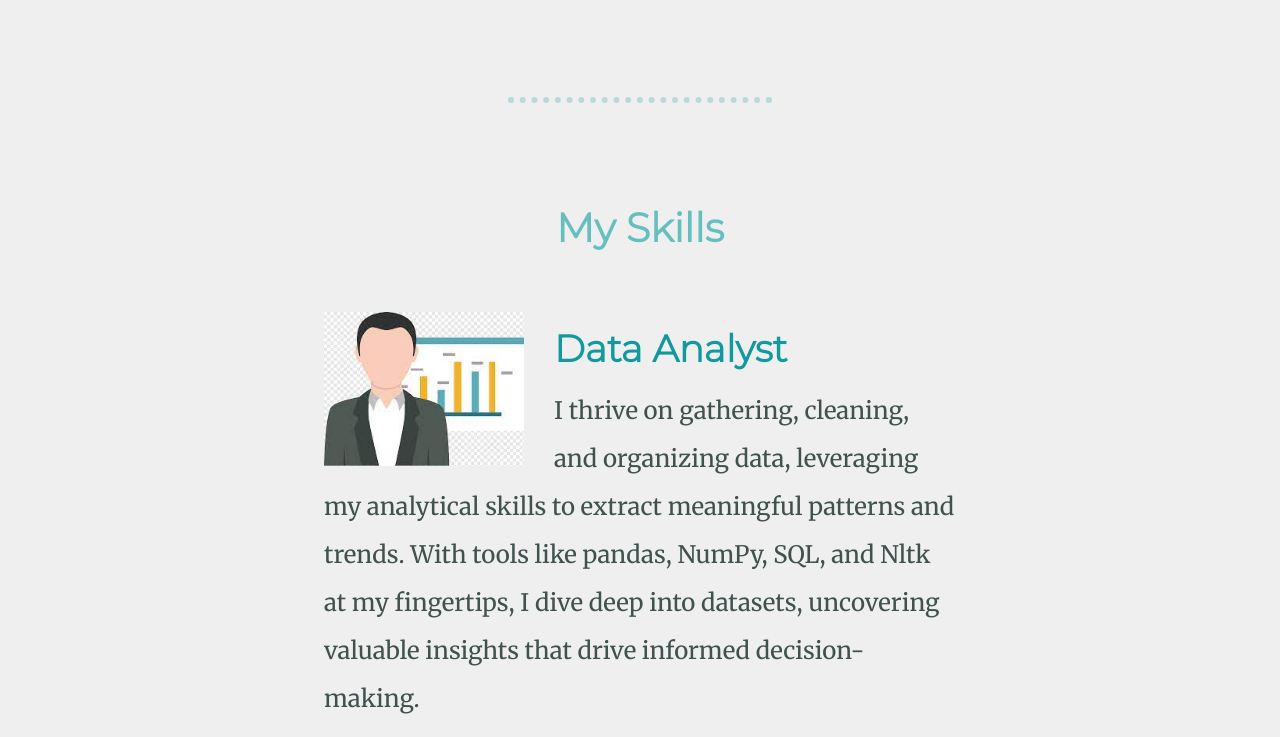
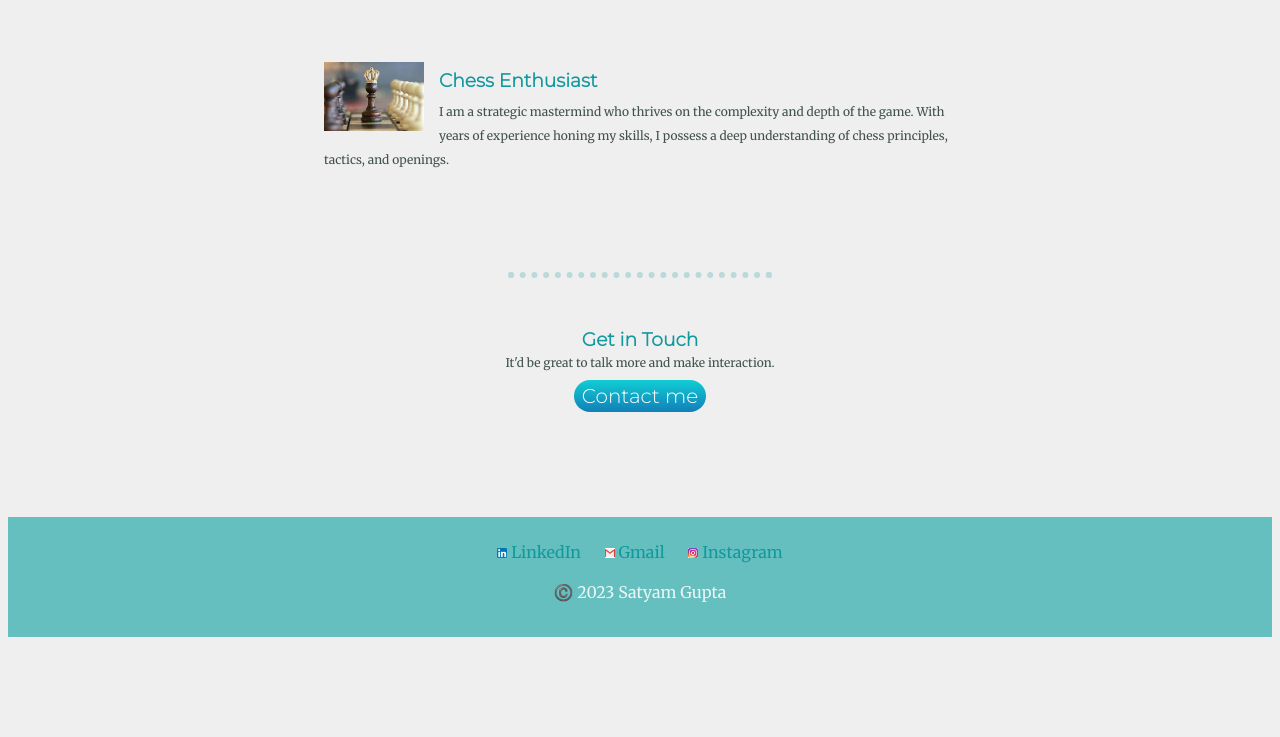
Before and after one commit to SatyamGupta17/myportfolio, a plain HTML site: page index.html in a window 1280 px wide. Shown: the part 1823-2560 px from the top of the page. After the commit the page ends 2468 px from the top, so only its background shows below. Drawn offline with Linux system fonts and the light colour scheme.

Commit message:
update commit

```diff
--- a/index.html
+++ b/index.html
@@ -11,7 +11,7 @@
     <link href="D:\Language\Web\Code\css\Code" href="">
     <title>Satyam Gupta</title>
 </head>
-<body>
+<body class = "ficwidthslide">
     <div class = "top-container">
         <img class = "top-cloud" src="image/cloud.png" alt="Cloud">
         <h1 id = "Heading" ><strong>I'm Satyam.</strong></h1>
--- a/portfolio.css
+++ b/portfolio.css
@@ -3,25 +3,25 @@ body{
     color: #40514E;
     text-align: center;
     font-family: 'Merriweather', serif;
-    font-size: 2em;
+    font-size: 1em;
     background-color:#efefef;
 }
 h1{
-    font-size: 6.625rem;
+    font-size: 3.3125rem;
     /* 100% means 16px -> 90px -> 562 */
     color : #3baaaa;
-    margin-top: 50px auto 0 auto;
+    margin-top: 25px auto 0 auto;
     font-family: 'Sacramento', cursive;
     position: relative;
     margin:0 ;
 }
 
 h2{
-    font-size : 2.5rem; /*40px*/
+    font-size : 1.25rem; /*40px*/
     font-weight: bold;
     color : #66BFBF;
     font-family: 'Montserrat', sans-serif;
-    padding-bottom: 10px;
+    padding-bottom: 5px;
 }
 h3{
     color : #11999E;
@@ -30,25 +30,25 @@ h3{
     margin : auto;
 }
 p{
-    font-size : 1.5rem;
+    font-size : 0.75rem;
     margin: auto;
     line-height: 2;
 }
 .icon{
-    width: 20px;
+    width: 10px;
 }
 
 .hello{
-    font-size : 2em;
+    font-size : 1em;
     font-family: 'Sacramento', cursive;
 }
 img{
-    width:200px;
+    width:100px;
 }
 a{
     color: #11999E;
     display: inline-block;
-    margin: 10px 20px 10px 20px;
+    margin: 5px 10px 5px 10px ;
     text-decoration: none;
 }
 a:hover{
@@ -58,11 +58,11 @@ hr{
     border: dotted #badada 6px;
     border-bottom : none;
     width: 20%;
-    margin: 100px auto;
+    margin: 50px auto;
 }
 .top-cloud{
     position : relative;
-    padding-top: 100px;
+    padding-top: 50px;
     left: 30% ;
 }
 .bottom-cloud{
@@ -71,14 +71,14 @@ hr{
     left : -30%;
 }
 .mountain{
-    width : 800px;
+    width : 400px;
     position : relative;
 }
 .mypicture{
     border-radius: 50%;
 }
 .bottom{
-    width:100px;
+    width:50px;
     padding-top: 0px;
     margin:0px;
 }
@@ -97,7 +97,7 @@ hr{
 .left-image{
     position: relative;
     float : left;
-    margin-right : 30px;
+    margin-right : 15px;
 }
 .right-image{
     position: relative;
@@ -115,13 +115,13 @@ hr{
     background-image: -ms-linear-gradient(top, #11cdd4, #1180b9);
     background-image: -o-linear-gradient(top, #11cdd4, #1180b9);
     background-image: linear-gradient(to bottom, #11cdd4, #1180b9);
-    -webkit-border-radius: 22;
-    -moz-border-radius: 22;
+    -webkit-border-radius: 11;
+    -moz-border-radius: 11;
     border-radius: 22px;
     font-family: 'Montserrat', sans-serif;
     color: #ffffff;
     font-size: 20px;
-    padding: 8px 15px 8px 15px;
+    padding: 4px 7.5px 4px 7.5px;
     text-decoration: none;
     }
 
@@ -137,7 +137,7 @@ hr{
 
 .contact-message{
     width : 40%;
-    margin: 40 auto ;
+    margin: 20 auto ;
 }
 /* .code-scale{
     clear :left;
@@ -147,12 +147,17 @@ hr{
     text-align : right;
 } */
 .bottom-container{
-    padding : 50px 0 20px;
+    padding : 20px 0 20px;
     background-color: #66BFBF;
     text-align: center;
 }
 .copy-right{
     color : #eaf6f6;
-    font-size: 1.00 rem;
-    padding : 20px 0px;
+    font-size: 0.80 rem;
+    padding : 10px 0px;
 }
+/* .fixedwidthslide {
+    width: 1050px;
+    height: 1000px;
+    margin: 0 auto;
+} */
```
